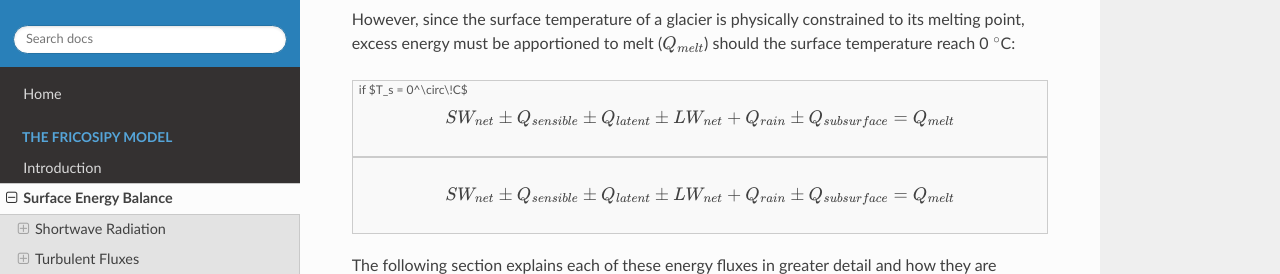
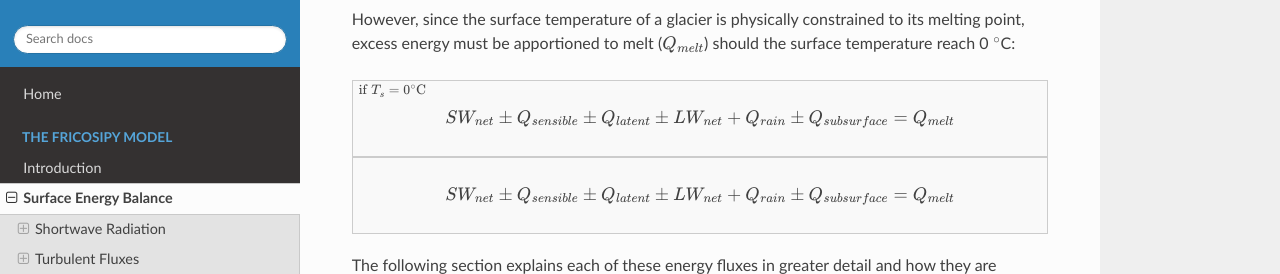
Before and after one commit to MarcusGastaldello/FRICOSIPY, an MkDocs documentation site: the page built from docs/surface_energy_balance.md, in a window 1280 px wide and 900 px high, scrolled down 873 px. Shown: the part 177-451 px from the top of the window. Built offline with MkDocs 1.6.1, drawn with Linux system fonts in a browser that asks for light colours; nearby versions of some CDN libraries.

Commit message:
Update surface_energy_balance.md

```diff
--- a/docs/surface_energy_balance.md
+++ b/docs/surface_energy_balance.md
@@ -23,12 +23,13 @@ The *FRICOSIPY* model uses an iterative approach to equalise the energy fluxes;
 However, since the surface temperature of a glacier is physically constrained to its melting point, excess energy must be apportioned to melt ($Q_{melt}$) should the surface temperature reach 0 $^\circ$C:
 
 <div style="border:1px solid #ccc; padding:10px; background:#f9f9f9; position:relative;">
-  <div style="position:absolute; top:2px; left:6px; font-size:12px; color:#555;">
-    if $T_s = 0^\circ\!C$
+  <div style="position:absolute; top:2px; left:6px; font-size:12px; color:#444;">
+    \( \text{if } T_s = 0^\circ\mathrm{C} \)
   </div>
 
   $$
-  SW_{net} \pm Q_{sensible} \pm Q_{latent} \pm LW_{net} + Q_{rain} \pm Q_{subsurface} = Q_{melt}
+  SW_{net} \pm Q_{sensible} \pm Q_{latent} \pm LW_{net}
+  + Q_{rain} \pm Q_{subsurface} = Q_{melt}
   $$
 </div>
 
```
